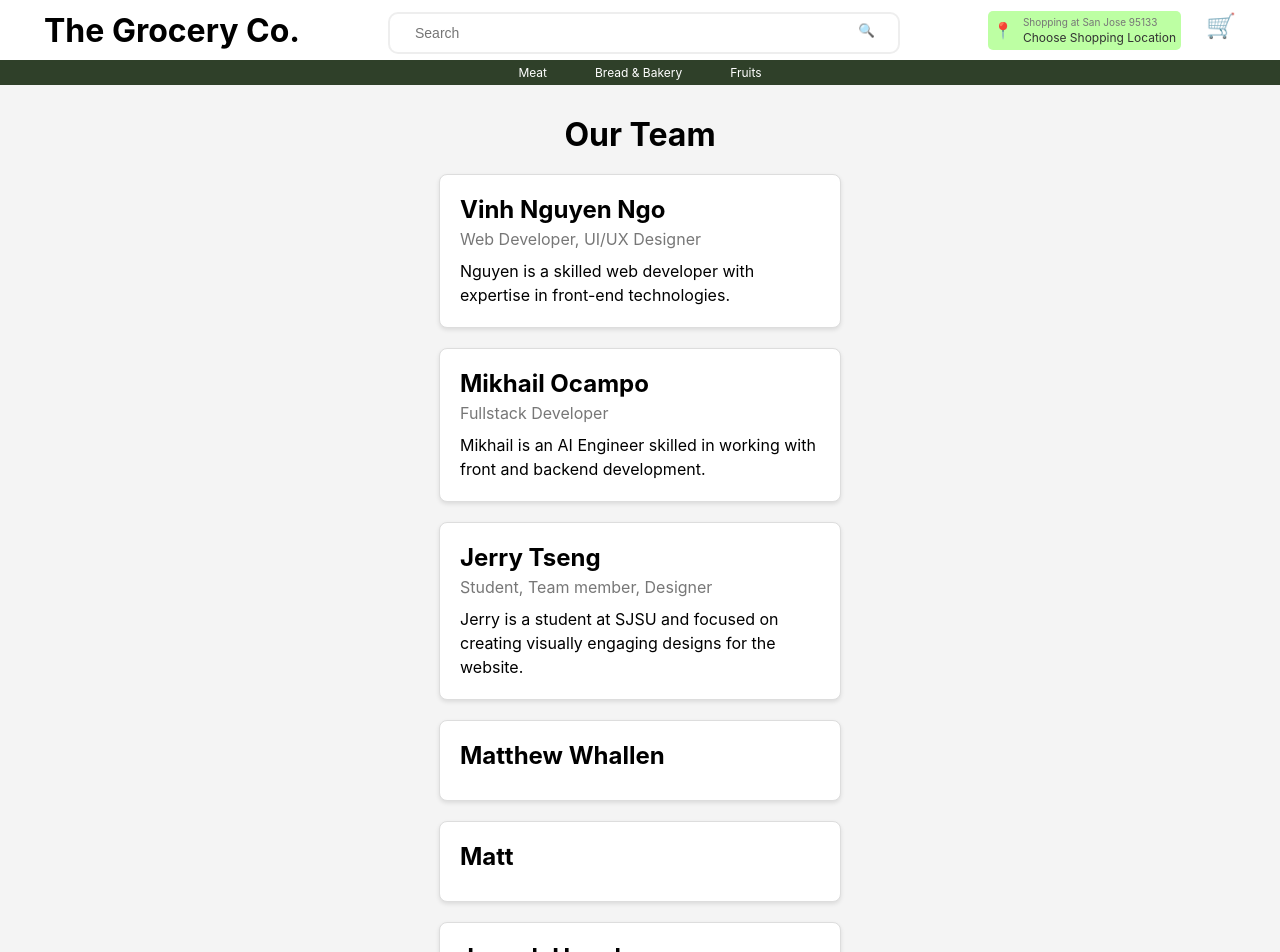
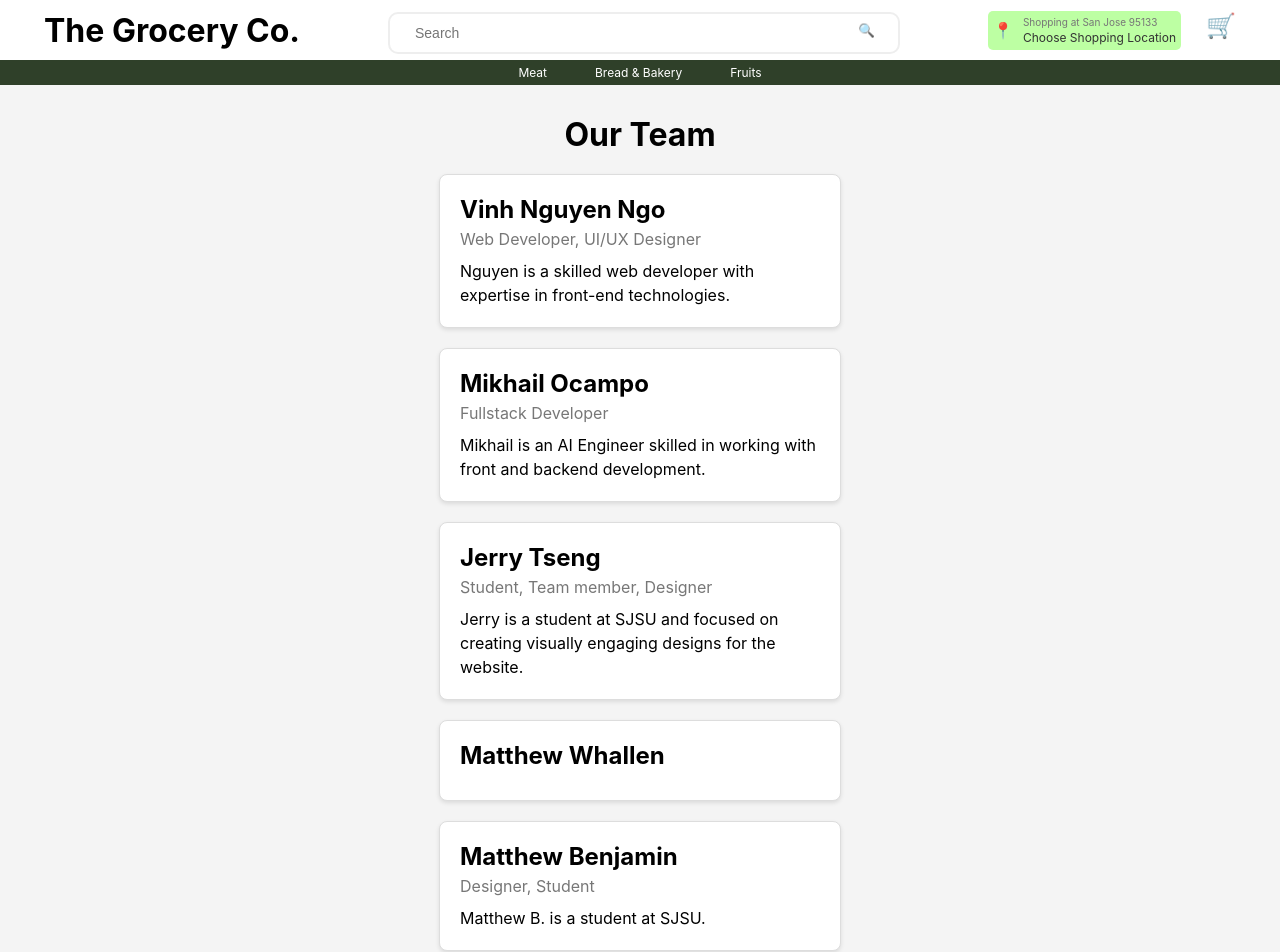
Before and after one commit to Vy-X-S/BUS118W-Group_5, a React (Create React App) app in the folder React/: page /teams in a window 1280 px wide. Shown: the top 952 px of the page. Built offline with nearby package versions, Linux system fonts and the light colour scheme.

Commit message:
Update Team.js

```diff
--- a/React/src/components/Team/Team.js
+++ b/React/src/components/Team/Team.js
@@ -34,9 +34,9 @@ const teamMembers = [
   },
   {
     id: 5,
-    name: "Matt",
-    role: "",
-    description: "",
+    name: "Matthew Benjamin",
+    role: "Designer, Student",
+    description: "Matthew B. is a student at SJSU.",
     // image: "team-member5.jpg",
   },
   {
```
